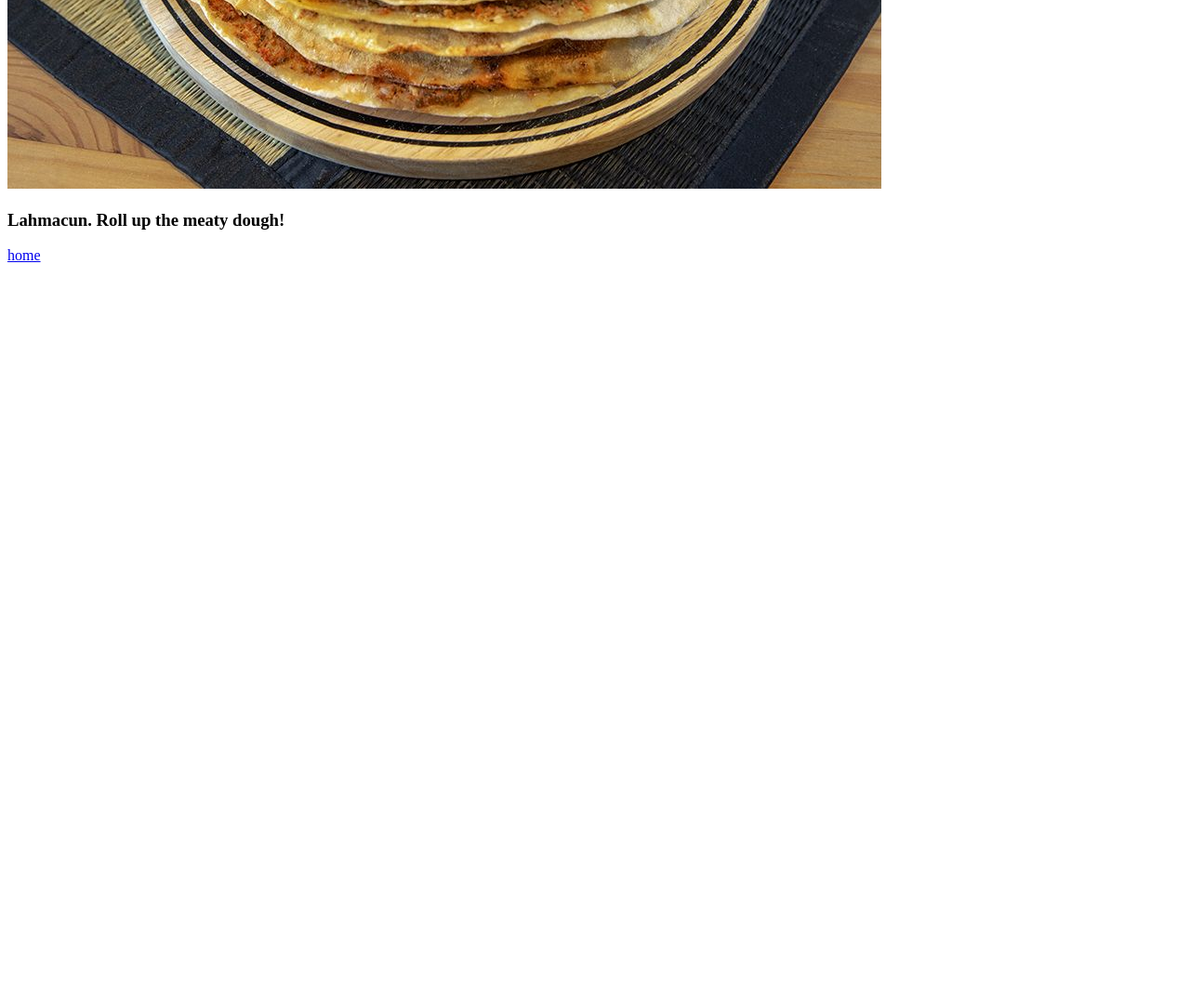
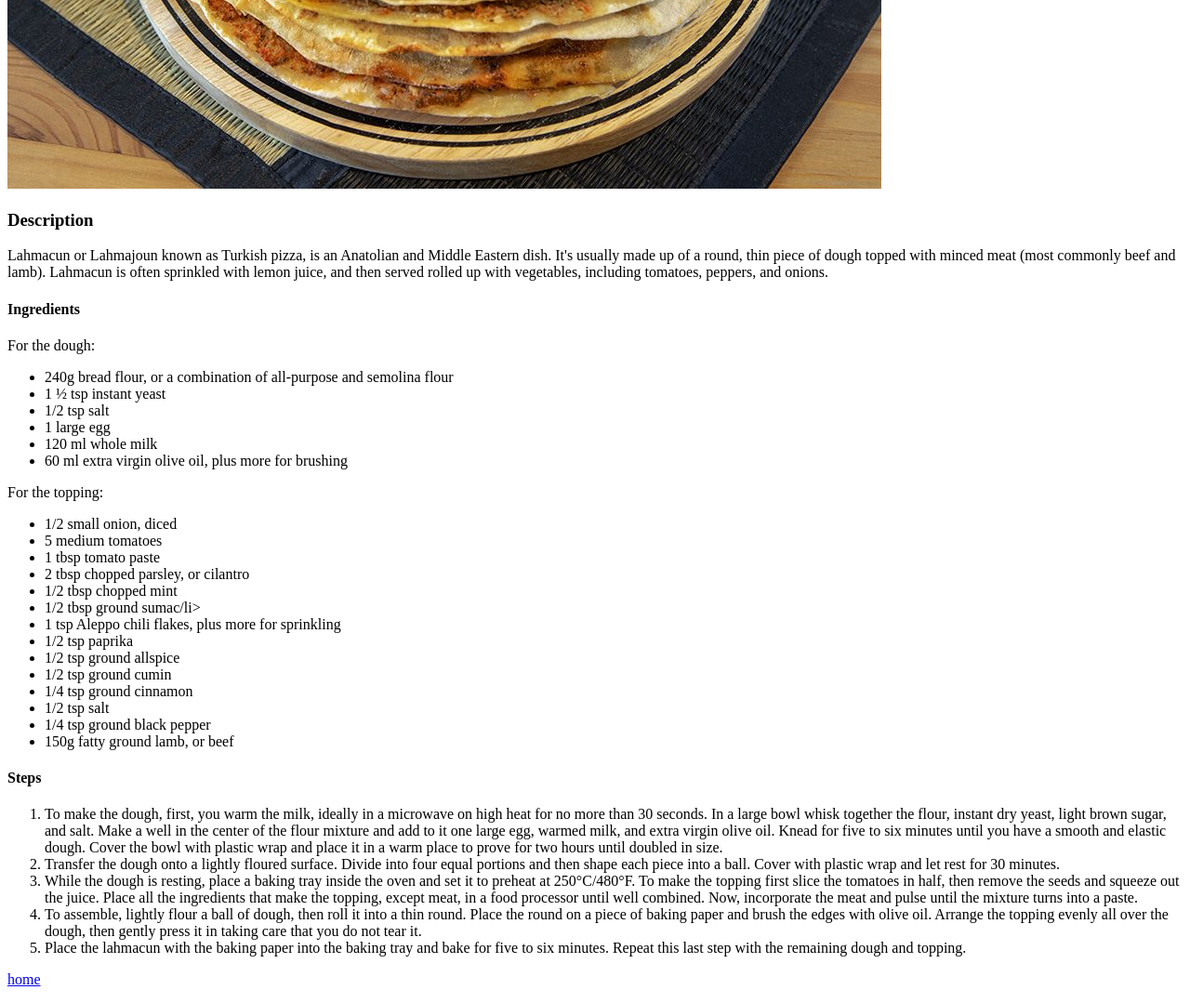
Before and after one commit to thehoroz/odin-recipes, a plain HTML site: page recipes/lahmacun.html in a window 1280 px wide. Shown: the part 502-1581 px from the top of the page at 93% size. Before the commit the page ends 802 px from the top, so only its background shows below. Drawn offline with Linux system fonts and the light colour scheme.

Commit message:
Added the other recipes and the images

```diff
--- a/recipes/lahmacun.html
+++ b/recipes/lahmacun.html
@@ -7,11 +7,51 @@
     <title>Lahmacun Recipe</title>
 </head>
 <body>
-    <h1>Lahmacun</h1>
+    <h1>Lahmacun. Roll up the meaty dough!</h1>
     <img src="lahmacun.jpg" alt="Image of a Lahmacun">
-    <h3>Lahmacun. Roll up the meaty dough!</h3>
+    <h3>Description</h3>
 
-    <p></p>
+    <p>Lahmacun or Lahmajoun known as Turkish pizza, is an Anatolian and Middle Eastern dish.
+    It's usually made up of a round, thin piece of dough topped with minced meat (most commonly beef and lamb).
+    Lahmacun is often sprinkled with lemon juice, and then served rolled up with vegetables, including tomatoes, peppers, and onions.
+    </p>
+
+    <h4>Ingredients</h4>
+    <p>For the dough:</p>
+    <ul>
+        <li>240g bread flour, or a combination of all-purpose and semolina flour</li>
+        <li>1 ½ tsp instant yeast</li>
+        <li>1/2 tsp salt</li>
+        <li>1 large egg</li>
+        <li>120 ml whole milk</li>
+        <li>60 ml extra virgin olive oil, plus more for brushing</li>
+    </ul>
+    <p>For the topping:</p>
+    <ul>
+        <li>1/2 small onion, diced</li>
+        <li>5 medium tomatoes</li>
+        <li>1 tbsp tomato paste</li>
+        <li>2 tbsp chopped parsley, or cilantro</li>
+        <li>1/2 tbsp chopped mint</li>
+        <li>1/2 tbsp ground sumac/li>
+        <li>1 tsp Aleppo chili flakes, plus more for sprinkling</li>
+        <li>1/2 tsp paprika</li>
+        <li>1/2 tsp ground allspice</li>
+        <li>1/2 tsp ground cumin</li>
+        <li>1/4 tsp ground cinnamon</li>
+        <li>1/2 tsp salt</li>
+        <li>1/4 tsp ground black pepper</li>
+        <li>150g fatty ground lamb, or beef</li>
+    </ul>
+
+    <h4>Steps</h4>
+    <ol>
+        <li>To make the dough, first, you warm the milk, ideally in a microwave on high heat for no more than 30 seconds. In a large bowl whisk together the flour, instant dry yeast, light brown sugar, and salt. Make a well in the center of the flour mixture and add to it one large egg, warmed milk, and extra virgin olive oil. Knead for five to six minutes until you have a smooth and elastic dough. Cover the bowl with plastic wrap and place it in a warm place to prove for two hours until doubled in size.</li>
+        <li>Transfer the dough onto a lightly floured surface. Divide into four equal portions and then shape each piece into a ball. Cover with plastic wrap and let rest for 30 minutes.</li>
+        <li>While the dough is resting, place a baking tray inside the oven and set it to preheat at 250°C/480°F. To make the topping first slice the tomatoes in half, then remove the seeds and squeeze out the juice. Place all the ingredients that make the topping, except meat, in a food processor until well combined. Now, incorporate the meat and pulse until the mixture turns into a paste.</li>
+        <li>To assemble, lightly flour a ball of dough, then roll it into a thin round. Place the round on a piece of baking paper and brush the edges with olive oil. Arrange the topping evenly all over the dough, then gently press it in taking care that you do not tear it.</li>
+        <li>Place the lahmacun with the baking paper into the baking tray and bake for five to six minutes. Repeat this last step with the remaining dough and topping.</li>
+    </ol>
     <p><a href="/index.html">home</a></p>
 </body>
 </html>
```
Also changed, not shown: index.html (+2 -0 lines), recipes/oatmeal.html (added, +32 -0 lines), recipes/peanutbutternutella.html (added, +28 -0 lines), recipes/Oatmeal.jpg (added), recipes/brood-pindakaas-chocolade.jpg (added).
